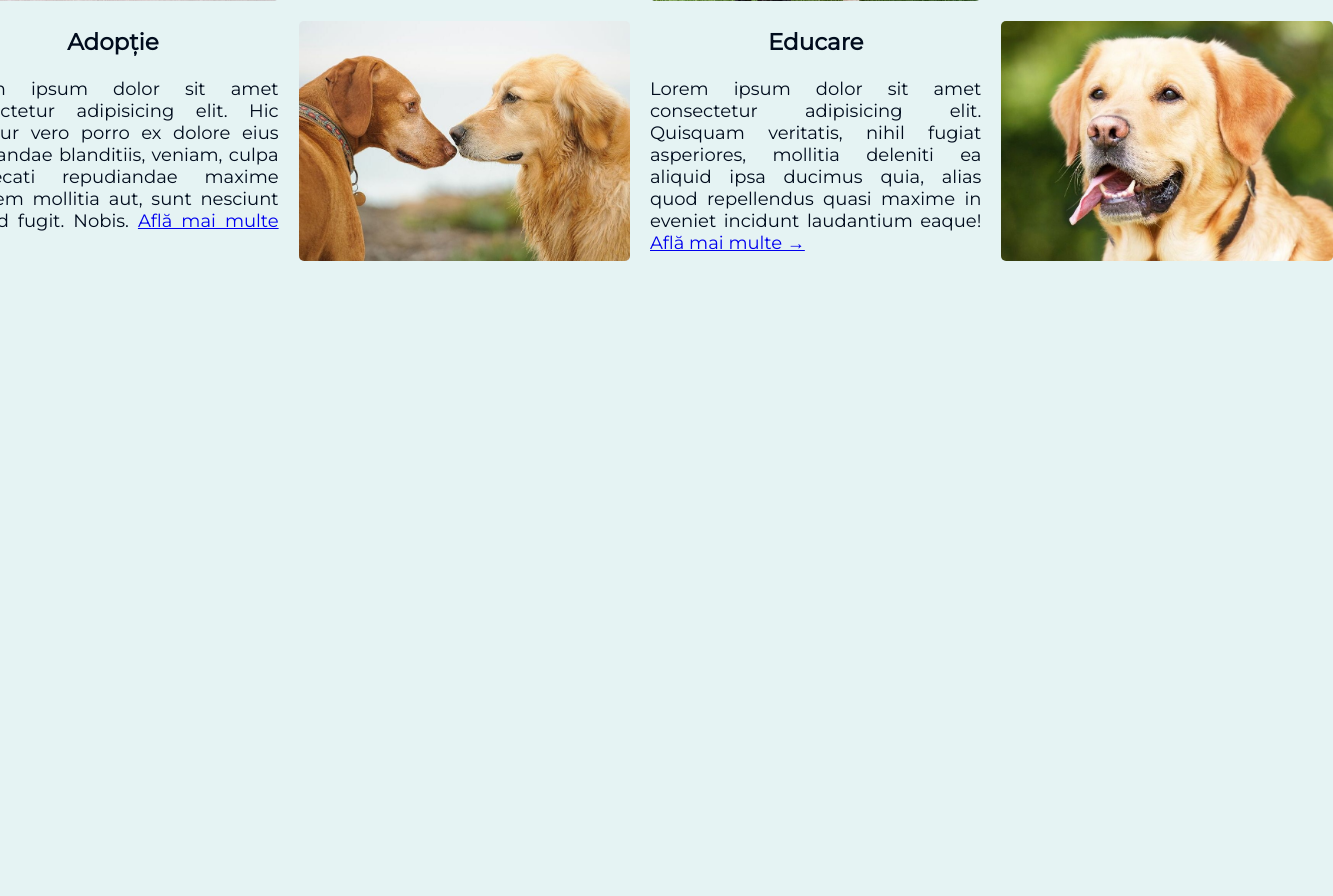
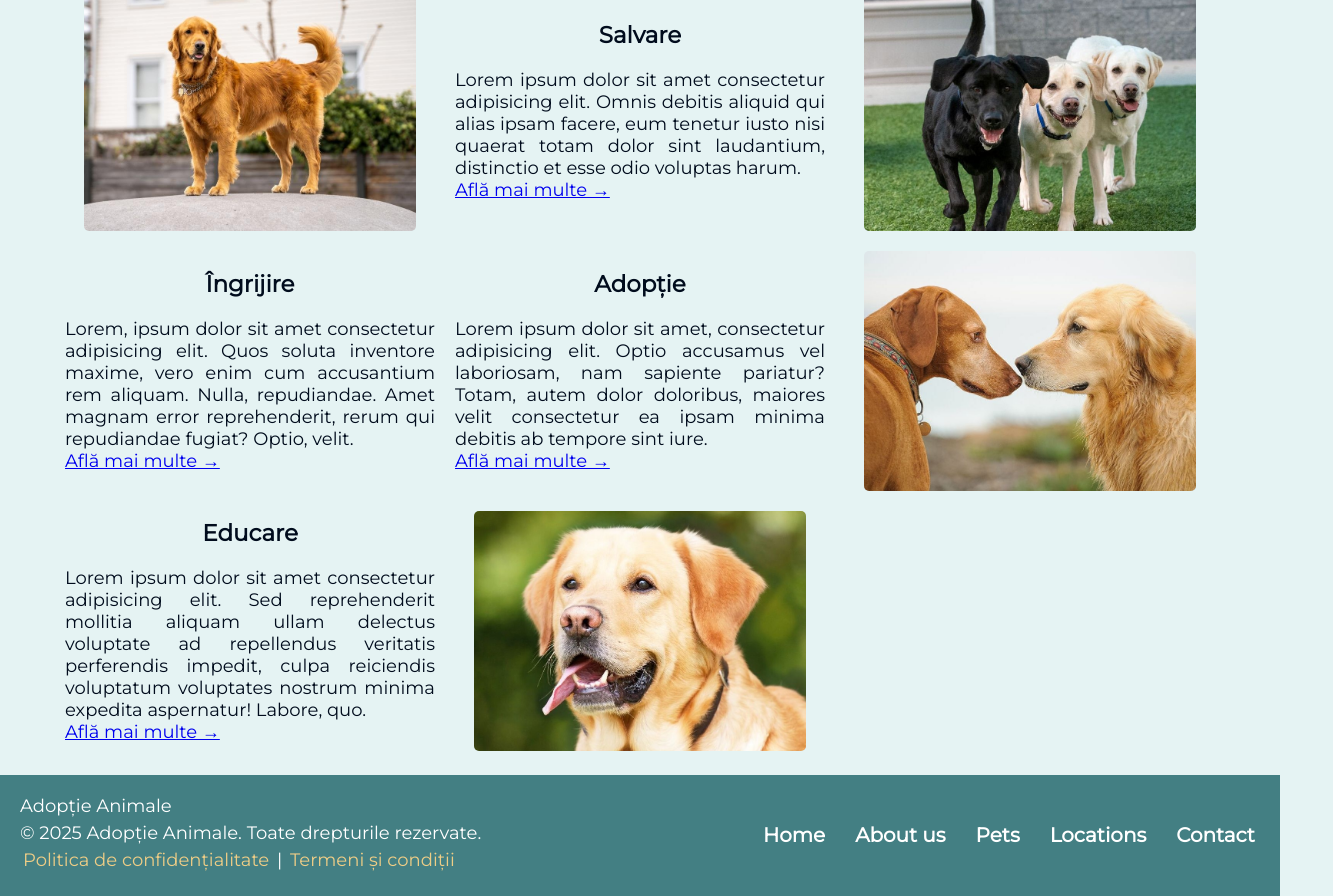
Before and after one commit to AndreiB08/Licenta-Aplicatie-Web-Centru-Adoptie-Animale, a React (Vite) app in the folder front-end/: page / in a window 1280 px wide. Shown: the part 1065-1961 px from the top of the page, 1333 px wide, since content can reach past the window. Before the commit the page ends 1391 px from the top, so only its background shows below. Built offline with nearby package versions, Linux system fonts and the light colour scheme.

Commit message:
Footer added

```diff
--- a/front-end/src/App/App.css
+++ b/front-end/src/App/App.css
@@ -0,0 +1,21 @@
+html, body {
+    min-height: 100vh;
+    display: flex;
+    flex-direction: column;
+    margin: 0;
+}
+
+#root {
+    display: flex;
+    flex-direction: column;
+    min-height: 100vh;
+}
+
+.main-content {
+    flex: 1;
+    padding-bottom: 80px;
+}
+
+.footer {
+    margin-top: auto;
+}
--- a/front-end/src/App/App.jsx
+++ b/front-end/src/App/App.jsx
@@ -3,6 +3,8 @@ import { BrowserRouter as Router, Routes, Route } from "react-router-dom";
 import Home from "../Pages/Home/Home";
 import NotFound from "../Pages/NotFound/NotFound";
 import Navbar from "../Components/NavBar/NavBar";
+import Footer from "../Components/Footer/Footer";
+import "./App.css"; // Import corect
 
 const App = () => {
   useEffect(() => {
@@ -12,11 +14,13 @@ const App = () => {
   return (
     <Router>
       <Navbar />
-      <Routes>
-        <Route path="/" element={<Home />}/>
-
-        <Route path="*" element={<NotFound />} />
-      </Routes>
+      <div className="main-content">
+        <Routes>
+          <Route path="/" element={<Home />} />
+          <Route path="*" element={<NotFound />} />
+        </Routes>
+      </div>
+      <Footer />
     </Router>
   );
 };
--- /dev/null
+++ b/front-end/src/Components/Footer/Footer.css
@@ -0,0 +1,62 @@
+.footer {
+    position: fixed;
+    display: flex;
+    justify-content: space-between;
+    align-items: center;
+    padding: 20px 20px;
+    background-color: #437f83;
+    color: white;
+    position: absolute;
+    margin-top: auto;
+    bottom: 0;
+    left: 0;
+    width: 100%;
+    z-index: 1000;
+}
+
+.footer-content p {
+    margin: 5px 0;
+}
+
+.footer-content a {
+    text-decoration: none;
+    color: #eecd86;
+    transition: color 0.1s ease;
+    padding: 3px 3px;
+}
+
+.footer-content a:hover {
+    text-decoration: underline;
+    padding: 3px 3px;
+}
+
+.footer-links {
+    list-style: none;
+    display: flex;
+    gap: 20px;
+    margin: 0;
+    padding: 0;
+}
+
+.footer-links li a {
+    font-size: 20px;
+    text-decoration: none;
+    color: white;
+    font-weight: bold;
+    transition: color 0.1s ease;
+    padding: 3px 3px;
+    box-sizing: border-box;
+    border: 2px solid transparent;
+}
+
+.footer-links li a:hover {
+    color: #eecd86;
+    border-color: currentColor;
+    border-style: dashed;
+    padding: 3px 3px;
+    box-sizing: border-box;
+}
+
+body {
+    padding-top: 50px;
+}
--- /dev/null
+++ b/front-end/src/Components/Footer/Footer.jsx
@@ -0,0 +1,26 @@
+import React from "react";
+import { Link } from "react-router-dom";
+import "./Footer.css";
+
+const Footer = () => {
+    return (
+        <footer className="footer">
+            <div className="footer-content">Adopție Animale
+            <p>&copy; 2025 Adopție Animale. Toate drepturile rezervate.</p>
+                <p>
+                    <a href="/privacy-policy">Politica de confidențialitate</a> |
+                    <a href="/terms"> Termeni și condiții</a>
+                </p>
+            </div>
+            <ul className="footer-links">
+                <li><Link to="/">Home</Link></li>
+                <li><Link to="/">About us</Link></li>
+                <li><Link to="/">Pets</Link></li>
+                <li><Link to="/">Locations</Link></li>
+                <li><Link to="/">Contact</Link></li>
+            </ul>
+        </footer>
+    );
+};
+
+export default Footer;
--- a/front-end/src/Pages/Home/Home.css
+++ b/front-end/src/Pages/Home/Home.css
@@ -28,16 +28,17 @@ body {
     align-items: center;
     justify-content: space-between;
     gap: 10px;
+    flex-wrap: wrap;
 }
 
 .info {
-    max-width: 850px;
+    max-width: 135vh;
     max-height: 700px;
 
 }
 
 .swiper-container {
-    max-width: 600px;
+    max-width: 69vh;
     max-height: 700px;
     overflow: hidden;
     border-radius: 10px;
@@ -62,8 +63,8 @@ body {
 
 .content-info {
     display: grid;
-    grid-template-columns: repeat(4, 1fr);
-    grid-template-rows: repeat(2, auto);
+    grid-template-columns: repeat(auto-fit, minmax(340px, 1fr));
+    grid-template-rows: auto;
     justify-content: center;
     align-items: center;
     gap: 20px;
@@ -74,9 +75,12 @@ body {
     text-align: center;
     font-size: 23px;
     font-weight: bolder;
+    padding-bottom: 20px;
   }
 
   .content-info img {
     height: 240px;
     border-radius: 5px;
+    display: block;
+    margin: 0 auto;
   }
--- a/front-end/src/Pages/Home/Home.jsx
+++ b/front-end/src/Pages/Home/Home.jsx
@@ -1,9 +1,7 @@
 import React from "react";
 import { Swiper, SwiperSlide } from 'swiper/react';
 import { Autoplay } from 'swiper/modules';
-import 'swiper/css';
-import 'swiper/css/navigation';
-import 'swiper/css/pagination';
+import 'swiper/css/bundle';
 import './Home.css';
 
 import poza1 from '../../Assets/caine1.jpeg';
@@ -13,7 +11,7 @@ import poza4 from '../../Assets/caine4.jpg';
 
 
 const Home = () => {
-  const images = [poza1, poza2, poza3, poza4, poza1, poza2, poza3, poza4, poza1, poza2, poza3, poza4, poza1, poza2, poza3, poza4, poza1, poza2, poza3, poza4];
+  const images = [poza1, poza2, poza3, poza4];
 
   return (
     <div className="home">
@@ -38,15 +36,17 @@ const Home = () => {
             slidesPerGroup={1}
             loopAdditionalSlides={1}
             autoplay={{ delay: 6000 }}
-            speed={2000}
+            speed={4000}
             loop={true}
+            allowTouchMove={false}
+            navigation={false}
+            pagination={{ clickable: false}}
           >
             {images.map((url, index) => (
               <SwiperSlide key={index}>
                 <img
                   src={url}
                   alt={`Câine ${index}`}
-                  // className="w-full h-64 object-cover rounded-lg shadow-lg"
                 />
               </SwiperSlide>
             ))}
@@ -56,12 +56,28 @@ const Home = () => {
 
       <div className="content-info">
         <img src={poza1} />
-        <p><h2>Salvare</h2><br />Lorem, ipsum dolor sit amet consectetur adipisicing elit. Iusto illo officiis ex iste voluptatum, modi ducimus accusamus cumque molestias esse, consectetur eius explicabo saepe quisquam quos atque recusandae impedit. Beatae. <a href="#">Află mai multe →</a></p>
+        <div>
+          <h2>Salvare</h2>
+          <p>Lorem ipsum dolor sit amet consectetur adipisicing elit. Omnis debitis aliquid qui alias ipsam facere, eum tenetur iusto nisi quaerat totam dolor sint laudantium, distinctio et esse odio voluptas harum.</p>
+          <a href="#">Află mai multe →</a>
+        </div>
         <img src={poza2} />
-        <p><h2>Îngrijire</h2><br />Lorem ipsum dolor sit amet consectetur, adipisicing elit. Dignissimos tempora nulla dolorem molestiae aspernatur, quibusdam expedita error consequatur unde quia sequi, distinctio excepturi et atque adipisci, fugiat harum cum minima? <a href="#">Află mai multe →</a></p>
-        <p><h2>Adopție</h2><br />Lorem ipsum dolor sit amet consectetur adipisicing elit. Hic pariatur vero porro ex dolore eius recusandae blanditiis, veniam, culpa obcaecati repudiandae maxime dolorem mollitia aut, sunt nesciunt aliquid fugit. Nobis. <a href="#">Află mai multe →</a></p>
+        <div>
+          <h2>Îngrijire</h2>
+          <p>Lorem, ipsum dolor sit amet consectetur adipisicing elit. Quos soluta inventore maxime, vero enim cum accusantium rem aliquam. Nulla, repudiandae. Amet magnam error reprehenderit, rerum qui repudiandae fugiat? Optio, velit.</p>
+          <a href="#">Află mai multe →</a>
+        </div>
+        <div>
+          <h2>Adopție</h2>
+          <p>Lorem ipsum dolor sit amet, consectetur adipisicing elit. Optio accusamus vel laboriosam, nam sapiente pariatur? Totam, autem dolor doloribus, maiores velit consectetur ea ipsam minima debitis ab tempore sint iure.</p>
+          <a href="#">Află mai multe →</a>
+        </div>
         <img src={poza3} />
-        <p><h2>Educare</h2><br />Lorem ipsum dolor sit amet consectetur adipisicing elit. Quisquam veritatis, nihil fugiat asperiores, mollitia deleniti ea aliquid ipsa ducimus quia, alias quod repellendus quasi maxime in eveniet incidunt laudantium eaque! <a href="#">Află mai multe →</a></p>
+        <div>
+          <h2>Educare</h2>
+          <p>Lorem ipsum dolor sit amet consectetur adipisicing elit. Sed reprehenderit mollitia aliquam ullam delectus voluptate ad repellendus veritatis perferendis impedit, culpa reiciendis voluptatum voluptates nostrum minima expedita aspernatur! Labore, quo.</p>
+          <a href="#">Află mai multe →</a>
+        </div>
         <img src={poza4} />
       </div>
 
```
